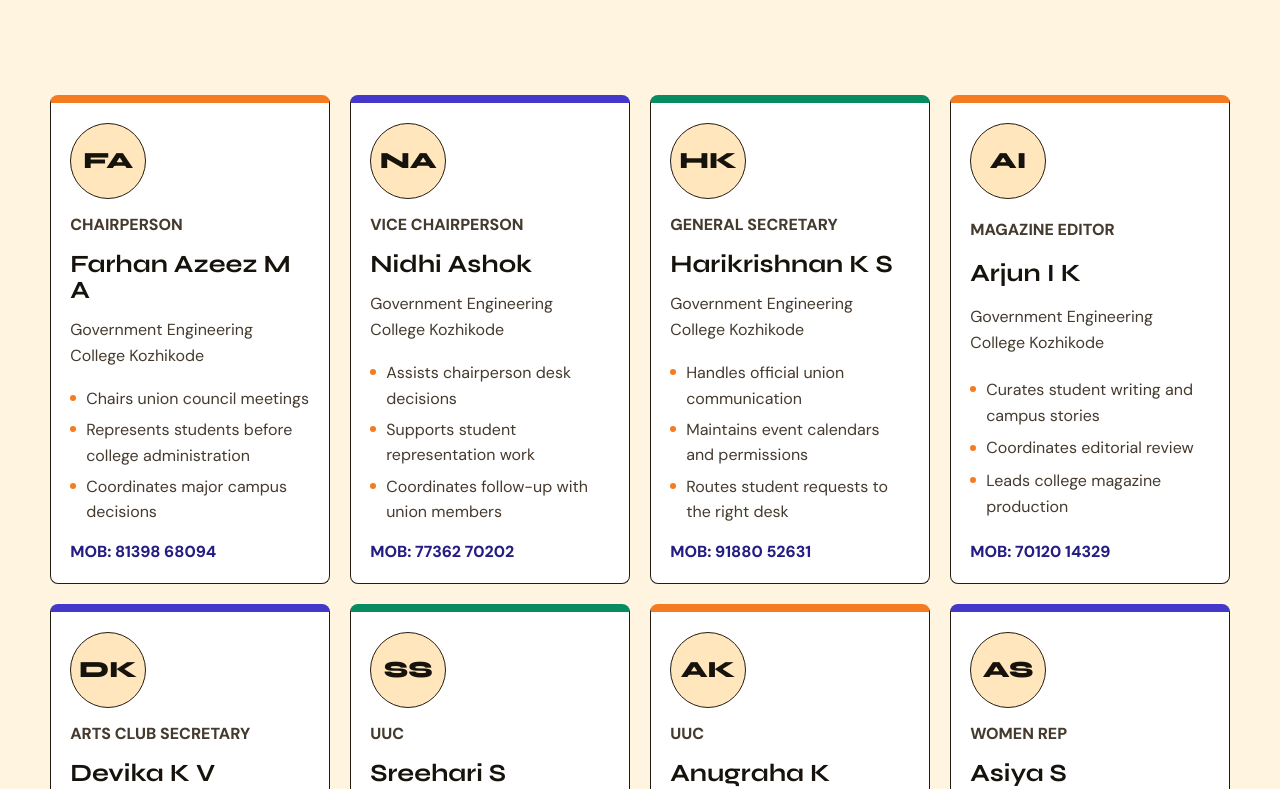
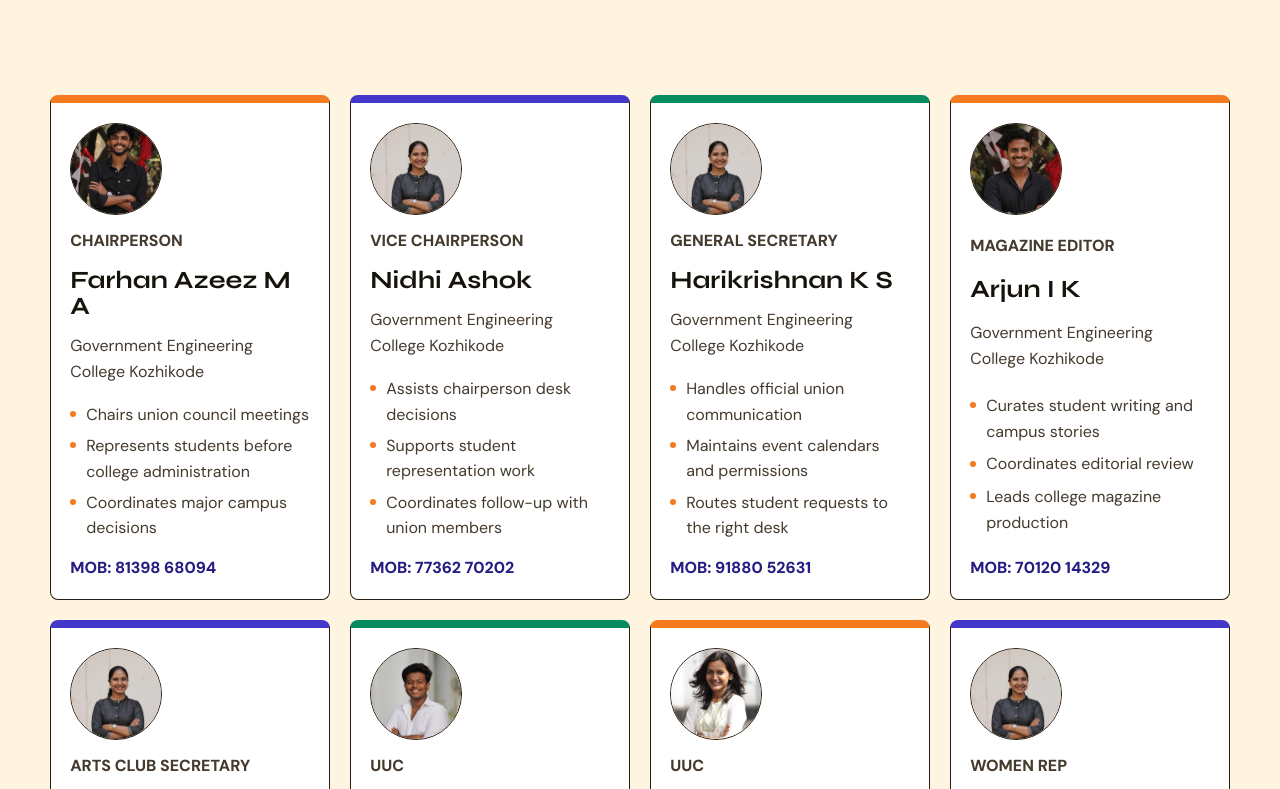
Before and after one commit to Hari-005/Abhyudaya-Union-web-page, a plain HTML site: page members.html in a window 1280 px wide. Shown: the part 620-1409 px from the top of the page. Drawn offline with Linux system fonts and the light colour scheme.

Commit message:
member photo added

```diff
--- a/assets/css/styles.css
+++ b/assets/css/styles.css
@@ -773,15 +773,27 @@ h3 {
 
 .avatar {
   display: grid;
-  width: 76px;
-  height: 76px;
+  width: 92px;
+  height: 92px;
   place-items: center;
+  position: relative;
+  overflow: hidden;
   border: 1px solid var(--line);
   border-radius: 50%;
   background: var(--cream-strong);
   font-family: "Syne", sans-serif;
   font-size: 1.45rem;
   font-weight: 800;
+}
+
+.avatar img {
+  position: absolute;
+  inset: 0;
+  width: 100%;
+  height: 100%;
+  max-width: none;
+  display: block;
+  object-fit: cover;
 }
 
 .role {
--- a/members.html
+++ b/members.html
@@ -59,7 +59,7 @@
       <section class="section-light">
         <div class="shell member-grid">
           <article class="member-card accent-saffron">
-            <div class="avatar">FA</div>
+            <div class="avatar"><img src="assets/images/farhan.jpeg" alt="Photo of Farhan Azeez M A" /></div>
             <p class="role">Chairperson</p>
             <h2>Farhan Azeez M A</h2>
             <p>Government Engineering College Kozhikode</p>
@@ -72,7 +72,7 @@
           </article>
 
           <article class="member-card accent-indigo">
-            <div class="avatar">NA</div>
+            <div class="avatar"><img src="assets/images/nidhi.jpeg" alt="Photo of Nidhi Ashok" /></div>
             <p class="role">Vice Chairperson</p>
             <h2>Nidhi Ashok</h2>
             <p>Government Engineering College Kozhikode</p>
@@ -85,7 +85,7 @@
           </article>
 
           <article class="member-card accent-emerald">
-            <div class="avatar">HK</div>
+            <div class="avatar"><img src="assets/images/nidhi.jpeg" alt="Photo placeholder for Harikrishnan K S" /></div>
             <p class="role">General Secretary</p>
             <h2>Harikrishnan K S</h2>
             <p>Government Engineering College Kozhikode</p>
@@ -98,7 +98,7 @@
           </article>
 
           <article class="member-card accent-saffron">
-            <div class="avatar">AI</div>
+            <div class="avatar"><img src="assets/images/arjun.jpeg" alt="Photo of Arjun I K" /></div>
             <p class="role">Magazine Editor</p>
             <h2>Arjun I K</h2>
             <p>Government Engineering College Kozhikode</p>
@@ -111,7 +111,7 @@
           </article>
 
           <article class="member-card accent-indigo">
-            <div class="avatar">DK</div>
+            <div class="avatar"><img src="assets/images/nidhi.jpeg" alt="Photo placeholder for Devika K V" /></div>
             <p class="role">Arts Club Secretary</p>
             <h2>Devika K V</h2>
             <p>Government Engineering College Kozhikode</p>
@@ -124,7 +124,7 @@
           </article>
 
           <article class="member-card accent-emerald">
-            <div class="avatar">SS</div>
+            <div class="avatar"><img src="assets/images/sreehari.jpeg" alt="Photo of Sreehari S" /></div>
             <p class="role">UUC</p>
             <h2>Sreehari S</h2>
             <p>Government Engineering College Kozhikode</p>
@@ -137,7 +137,7 @@
           </article>
 
           <article class="member-card accent-saffron">
-            <div class="avatar">AK</div>
+            <div class="avatar"><img src="assets/images/anugraha.jpeg" alt="Photo of Anugraha K" /></div>
             <p class="role">UUC</p>
             <h2>Anugraha K</h2>
             <p>Government Engineering College Kozhikode</p>
@@ -150,7 +150,7 @@
           </article>
 
           <article class="member-card accent-indigo">
-            <div class="avatar">AS</div>
+            <div class="avatar"><img src="assets/images/nidhi.jpeg" alt="Photo placeholder for Asiya S" /></div>
             <p class="role">Women Rep</p>
             <h2>Asiya S</h2>
             <p>Government Engineering College Kozhikode</p>
@@ -163,7 +163,7 @@
           </article>
 
           <article class="member-card accent-emerald">
-            <div class="avatar">NP</div>
+            <div class="avatar"><img src="assets/images/najiya.jpeg" alt="Photo of Najiya P K" /></div>
             <p class="role">Women Rep</p>
             <h2>Najiya P K</h2>
             <p>Government Engineering College Kozhikode</p>
```
